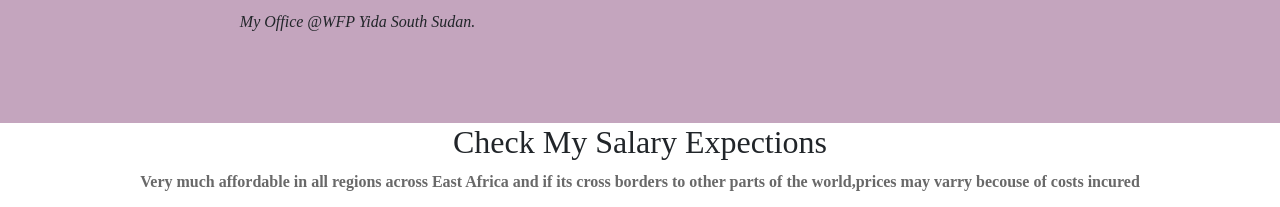
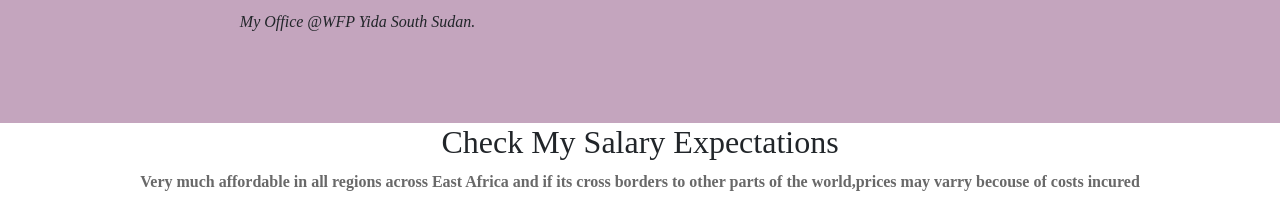
Before and after one commit to khemispeter/C.Vs, a plain HTML site: page index.html in a window 1280 px wide. Shown: the part 1900-2107 px from the top of the page. Drawn offline with nearby package versions, Linux system fonts and the light colour scheme.

Commit message:
Update index.html

```diff
--- a/index.html
+++ b/index.html
@@ -266,7 +266,7 @@ when I started I never looked back till and today I'm here</h4>
 
   <section id="pricing">
 
-    <h2>Check My Salary Expections</h2>
+    <h2>Check My Salary Expectations</h2>
     <p>Very much affordable in all regions across East Africa and if its cross borders to other parts of the world,prices may varry becouse of costs incured</p>
 
 <div class="card-deck">
```
